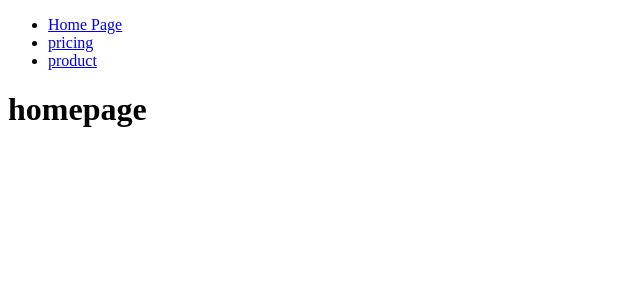
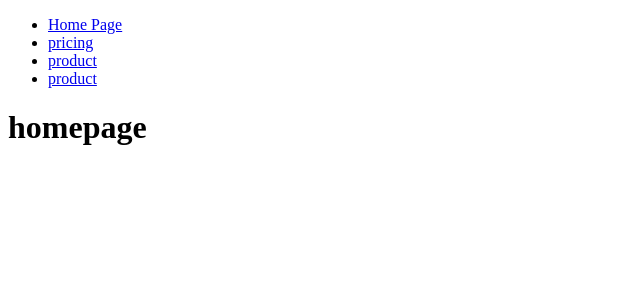
Before and after one commit to kalolani/worldwise, a React (Vite) app: page / in a window 1280 px wide. Shown: the top 300 px of the page, without its empty margins (0-640 px from the left). Built offline with nearby package versions, Linux system fonts and the light colour scheme.

Commit message:
setting up links

```diff
--- a/src/components/PageNav.jsx
+++ b/src/components/PageNav.jsx
@@ -14,6 +14,9 @@ function PageNav() {
           <li>
             <NavLink to="/product">product</NavLink>
           </li>
+          <li>
+            <NavLink to="/product">product</NavLink>
+          </li>
         </ul>
       </nav>
     </div>
```
